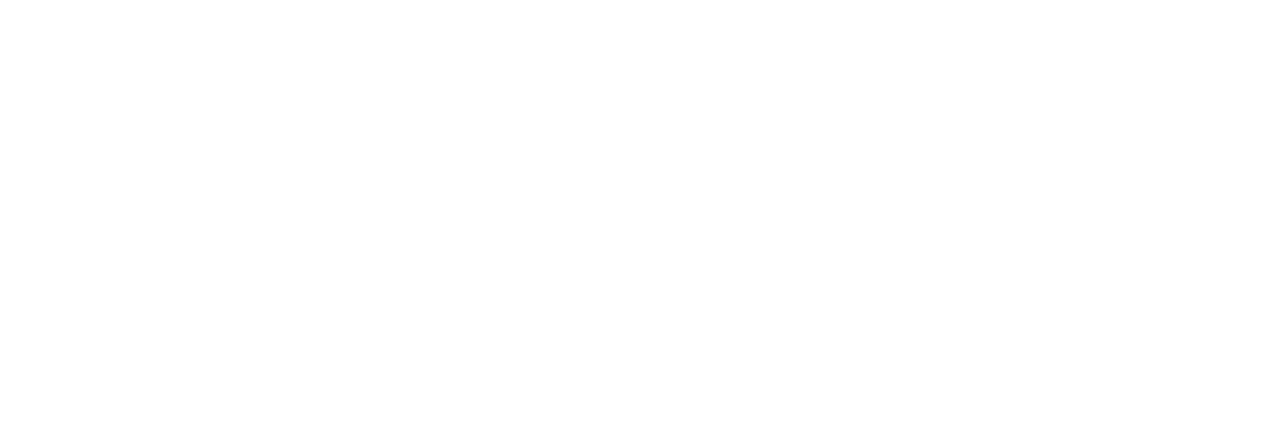
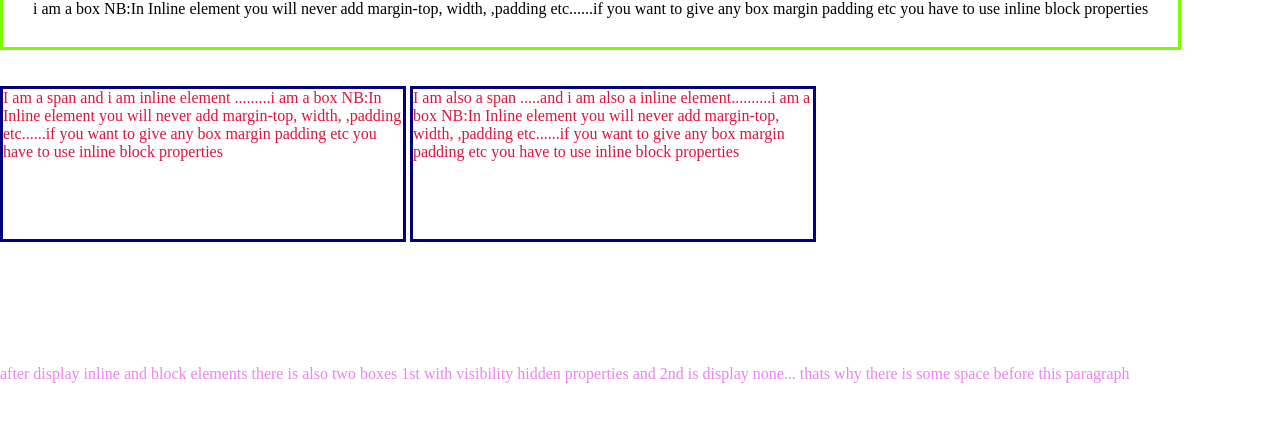
Before and after one commit to Mamun-2023/video-23, a plain HTML site: page index.html in a window 1280 px wide. Drawn offline with Linux system fonts and the light colour scheme.

Commit message:
adding display and visibility properties

```diff
--- a/index.html
+++ b/index.html
@@ -1,12 +1,33 @@
 <!DOCTYPE html>
 <html lang="en">
-<head>
-    <meta charset="UTF-8">
-    <meta name="viewport" content="width=device-width, initial-scale=1.0">
-    <link rel="stylesheet" href="style.css">
-    <title>Document</title>
-</head>
-<body>
+  <head>
+    <meta charset="UTF-8" />
+    <meta name="viewport" content="width=device-width, initial-scale=1.0" />
+    <link rel="stylesheet" href="style.css" />
+    <title>CSS display properties</title>
+  </head>
+  <body>
+    <div class="box">
+      i am a box NB:In Inline element you will never add margin-top, width,
+      ,padding etc......if you want to give any box margin padding etc you have
+      to use inline block properties
+    </div>
+    <br /><br />
+    <span
+      >I am a span and i am inline element .........i am a box NB:In Inline
+      element you will never add margin-top, width, ,padding etc......if you
+      want to give any box margin padding etc you have to use inline block
+      properties</span
+    >
+    <span
+      >I am also a span .....and i am also a inline element..........i am a box
+      NB:In Inline element you will never add margin-top, width, ,padding
+      etc......if you want to give any box margin padding etc you have to use
+      inline block properties</span
+    >
 
-</body>
+    <div class="hidden">i am visibility hidden</div>
+    <div class="none">i am display none properties</div>
+    <p id="details" >after display inline and block elements there is also two boxes 1st with visibility hidden properties and 2nd is display none... thats why there is some space before this paragraph</p>
+  </body>
 </html>
--- a/style.css
+++ b/style.css
@@ -0,0 +1,37 @@
+/* universal styles */
+
+* {
+  margin: 0;
+  padding: 0;
+}
+
+/* display properties styles */
+.box {
+  border: 3px solid lawngreen;
+  display: inline;
+  padding: 30px;
+}
+
+span {
+  border: 3px solid navy;
+  color: crimson;
+  display: inline-block;
+  width: 400px;
+  height: 150px;
+  margin-top: 50px;
+}
+
+/* display none and visibility hidden properties */
+#details{
+    color: violet;
+}
+.hidden {
+  visibility: hidden;
+  height: 123px;
+  width: 123px;
+}
+.none {
+  display: none;
+  height: 123px;
+  width: 123px;
+}
```
